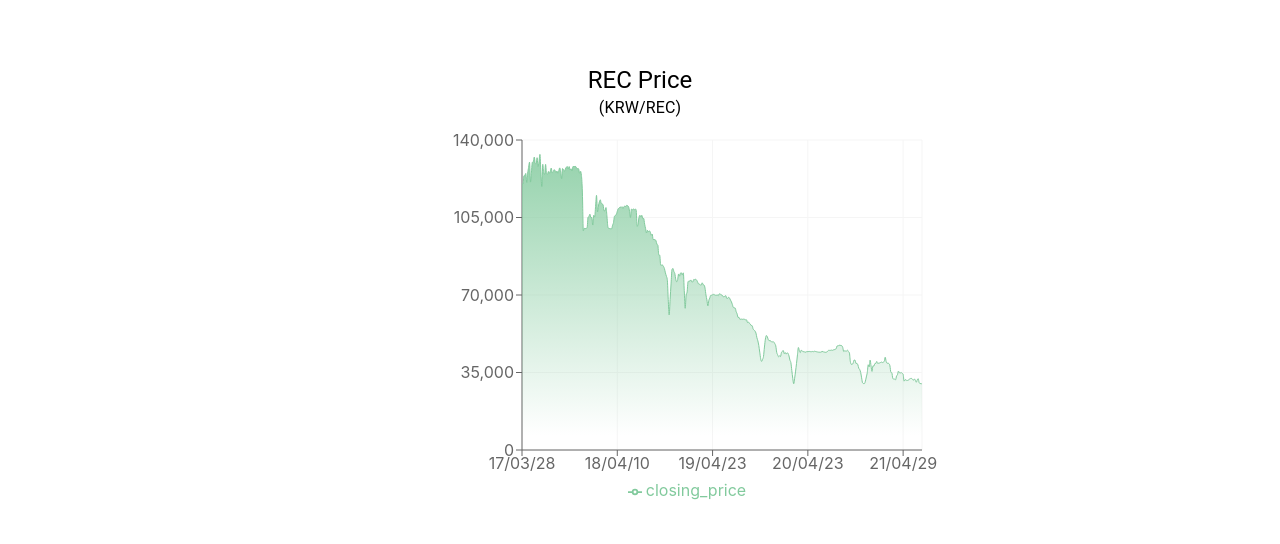
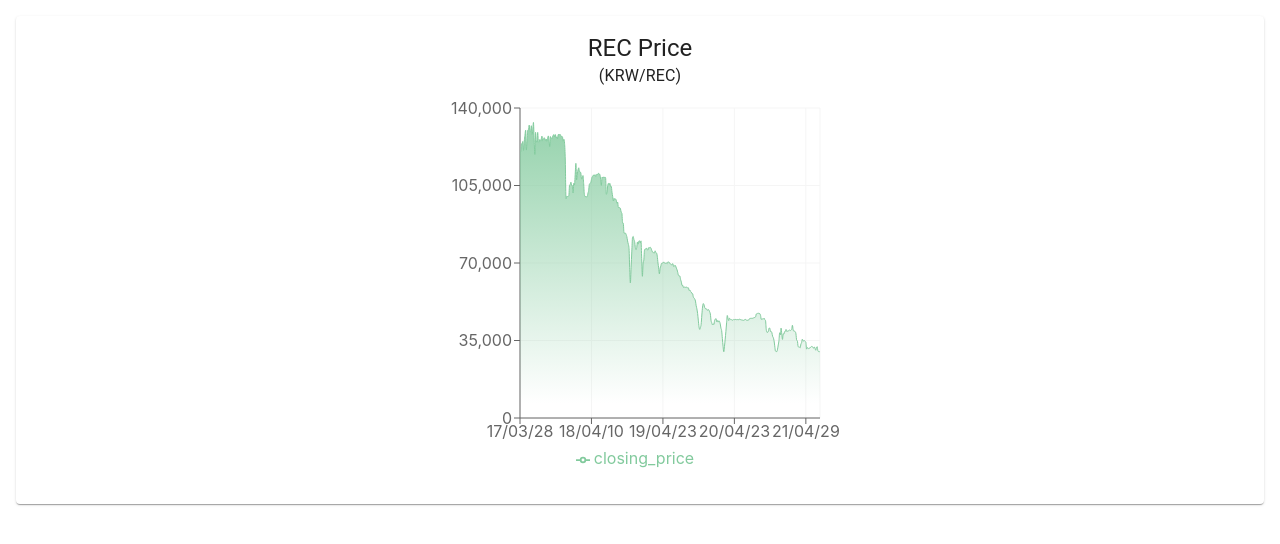
Before and after one commit to Hanalia/react_rec_hosting, a React (Create React App) app: page / in a window 1280 px wide. Shown: the top 544 px of the page. Built offline with nearby package versions, Linux system fonts and the light colour scheme.

Commit message:
container

```diff
--- a/src/App.js
+++ b/src/App.js
@@ -4,10 +4,10 @@ import Typography from '@material-ui/core/Typography';
 import { makeStyles } from '@material-ui/core/styles';
 import Container from '@material-ui/core/Container';
 import React, { PureComponent } from 'react';
-import {Grid} from "@material-ui/core"
+import {Grid, Paper} from "@material-ui/core"
 // import   ResponsiveContainer from "recharts";
 import {
-  ResponsiveContainer,
+  // ResponsiveContainer,
   ComposedChart,
   Area,
   XAxis,
@@ -17,50 +17,67 @@ import {
   Legend,
   //
 } from "recharts";
+
+
 import mydata from "./mydata/github_recdata.json";
 
 
 const useStyles = makeStyles((theme) => ({
-  paper: {
-    marginTop: theme.spacing(8),
-    display: 'flex',
-    flexDirection: 'column',
-    alignItems: 'center',
+  container: {
+    padding: theme.spacing(1),
   },
-  firsticon: {
+  horizontalPaper: {
     margin: theme.spacing(1),
-    fontSize: theme.typography.pxToRem(50),
-    // backgroundColor: theme.palette.secondary.main,
+    padding: theme.spacing(2),
   },
-  form: {
-    width: '100%', // Fix IE 11 issue.
-    marginTop: theme.spacing(1),
+  verticalPaper: {
+    margin: theme.spacing(1),
+    padding: theme.spacing(2),
+    display: "flex",
+    overflow: "hidden",
+    flexDirection: "column",
+    alignItems: "center",
   },
-  submit: {
-    margin: theme.spacing(3, 0, 2),
-  },
-}));
+}))
+
+
+
+// const useStyles = makeStyles((theme) => ({
+//   paper: {
+//     marginTop: theme.spacing(8),
+//     display: 'flex',
+//     flexDirection: 'column',
+//     alignItems: 'center',
+//   },
+//   firsticon: {
+//     margin: theme.spacing(1),
+//     fontSize: theme.typography.pxToRem(50),
+//     // backgroundColor: theme.palette.secondary.main,
+//   },
+//   form: {
+//     width: '100%', // Fix IE 11 issue.
+//     marginTop: theme.spacing(1),
+//   },
+//   submit: {
+//     margin: theme.spacing(3, 0, 2),
+//   },
+// }));
 
 
 const App = () => {
   const classes = useStyles();
   return (
-    <Container component="main" maxWidth="xs">
-
-    <div className={classes.paper}>
-      <Grid container spacing={2} >
-        <Grid align="center" item xs={12} sm={12}>
-       {/* // <ResponsiveContainer width="100%" height="100%"> */}
-      {/* <ResponsiveContainer width="99%" height="99%"> */}
+    <Grid container className={classes.container}>
+      <Grid item xs={12} md={12} lg={12}>
+        <Paper className={classes.verticalPaper}>
           <Typography component="h1" variant="h5">
             REC Price
           </Typography>
           <Typography component="h5" variant="body1">
             (KRW/REC)
           </Typography>
-
           <ComposedChart
-            width={500}
+            width={400}
             height={400}
             data={mydata}
             margin={{
@@ -112,13 +129,9 @@ const App = () => {
               fill="url(#colorUv)"
             /> */}
           </ComposedChart>
-      {/* </ResponsiveContainer> */}
-    {/* </ResponsiveContainer> */}
-        </Grid>
+        </Paper>
       </Grid>
-    </div>
-    </Container>
-
+    </Grid>
   );
 }
 export default App
```
